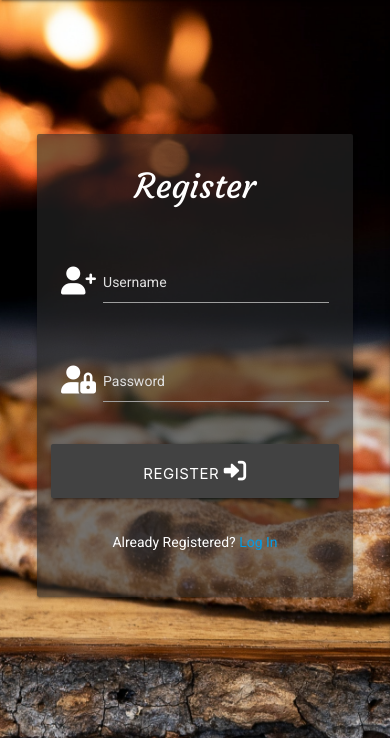
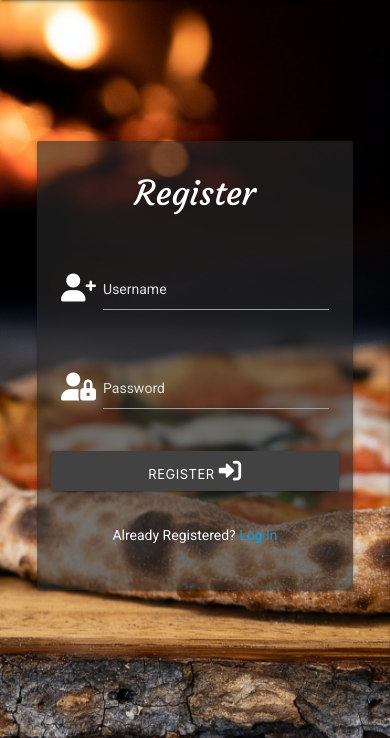
Before and after one commit to VictoriaShalabaeva/italian-cuisine-app, a Flask app: page /register in a window 390 px wide. Shown: the part 56-794 px from the top of the page. Run offline with Flask 2, Linux system fonts and the light colour scheme; some libraries are stand-ins or nearby versions.

Commit message:
Add media query to buttons

```diff
--- a/static/css/style.css
+++ b/static/css/style.css
@@ -22,6 +22,12 @@
 }
 .flashes {
     margin-bottom: 0;
+}
+
+@media screen and (max-width: 500px) {
+    .flashes h4 {
+        font-size: 24px;
+    }
 }
 
 /*------------------- Navbar */
@@ -294,3 +300,18 @@
         font-size: 14px;
     }
 }
+
+/* ----------------------Buttons */
+@media screen and (max-width: 500px){
+    .btn-large {
+        height: 40px;
+        line-height: 40px;
+        font-size: 13px;
+        padding: 0 12px;
+    }
+    .btn {
+        font-size: 13px;
+        padding: 0 12px;
+    }
+
+}
```
